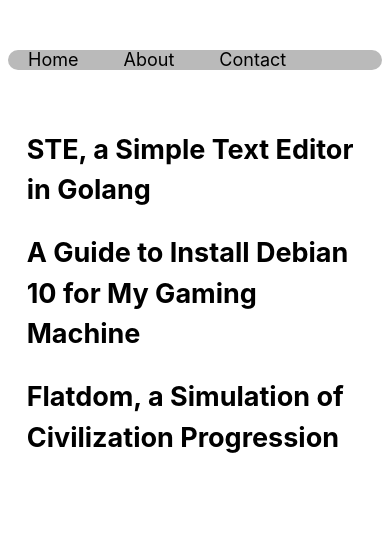
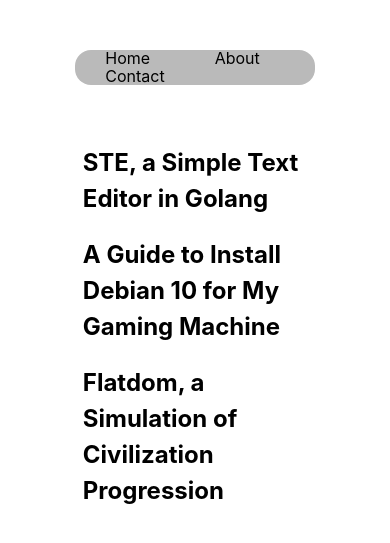
Before and after one commit to ydzhou/ydzhou.github.io, a Jekyll site: the page built from index.md, in a window 390 px wide. Shown: the top 543 px of the page. Built offline with Jekyll 4.4.1, drawn with Linux system fonts in a browser that asks for light colours.

Commit message:
fix mobile css on iphone

```diff
--- a/assets/style.css
+++ b/assets/style.css
@@ -56,7 +56,9 @@
     min-width: 300px;
 }
 
-@media screen and (max-width: 600px) {
+@media only screen
+    and (max-device-width: 600px)
+    and (-webkit-min-device-pixel-ratio: 3) {
 
     body {
         font-size: 18px;
```
